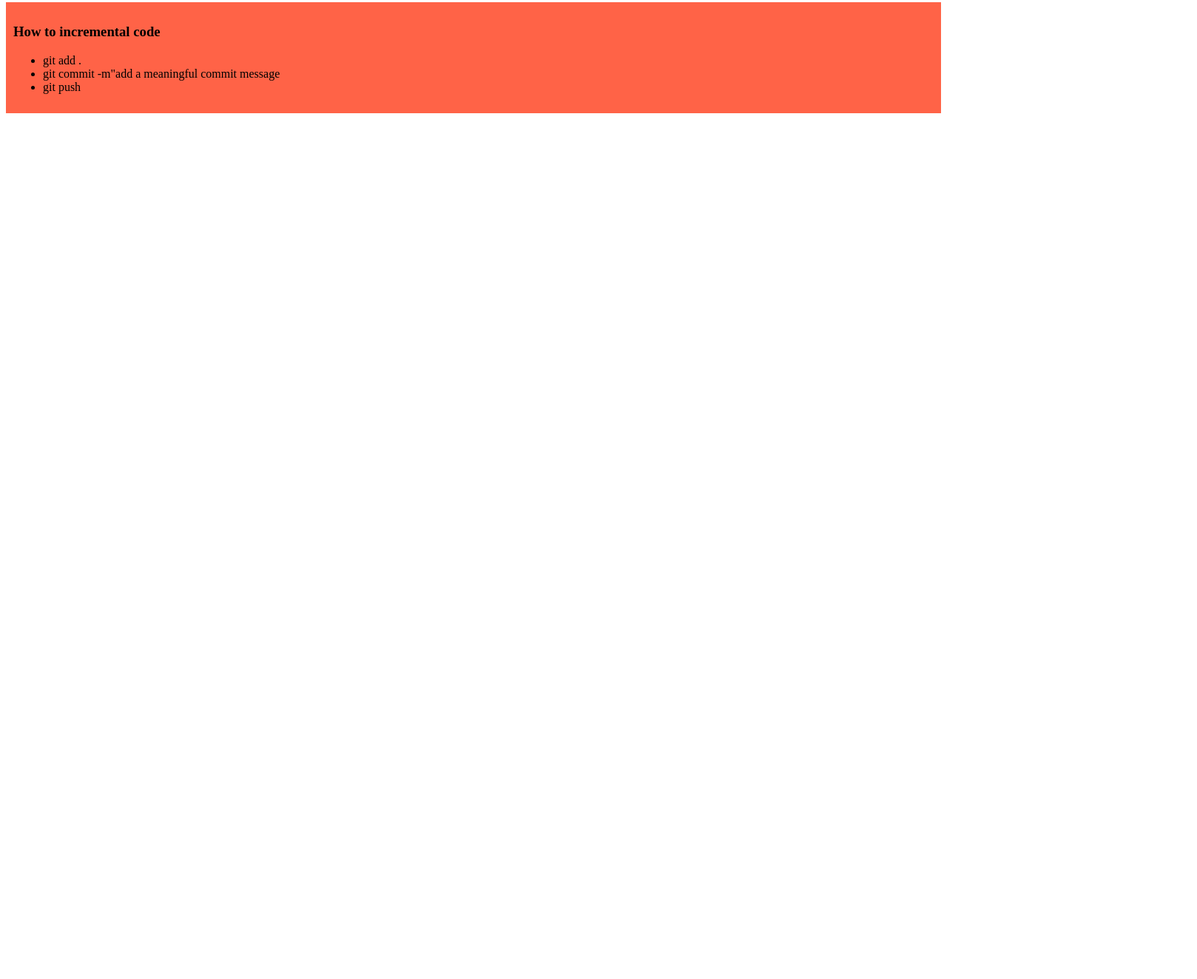
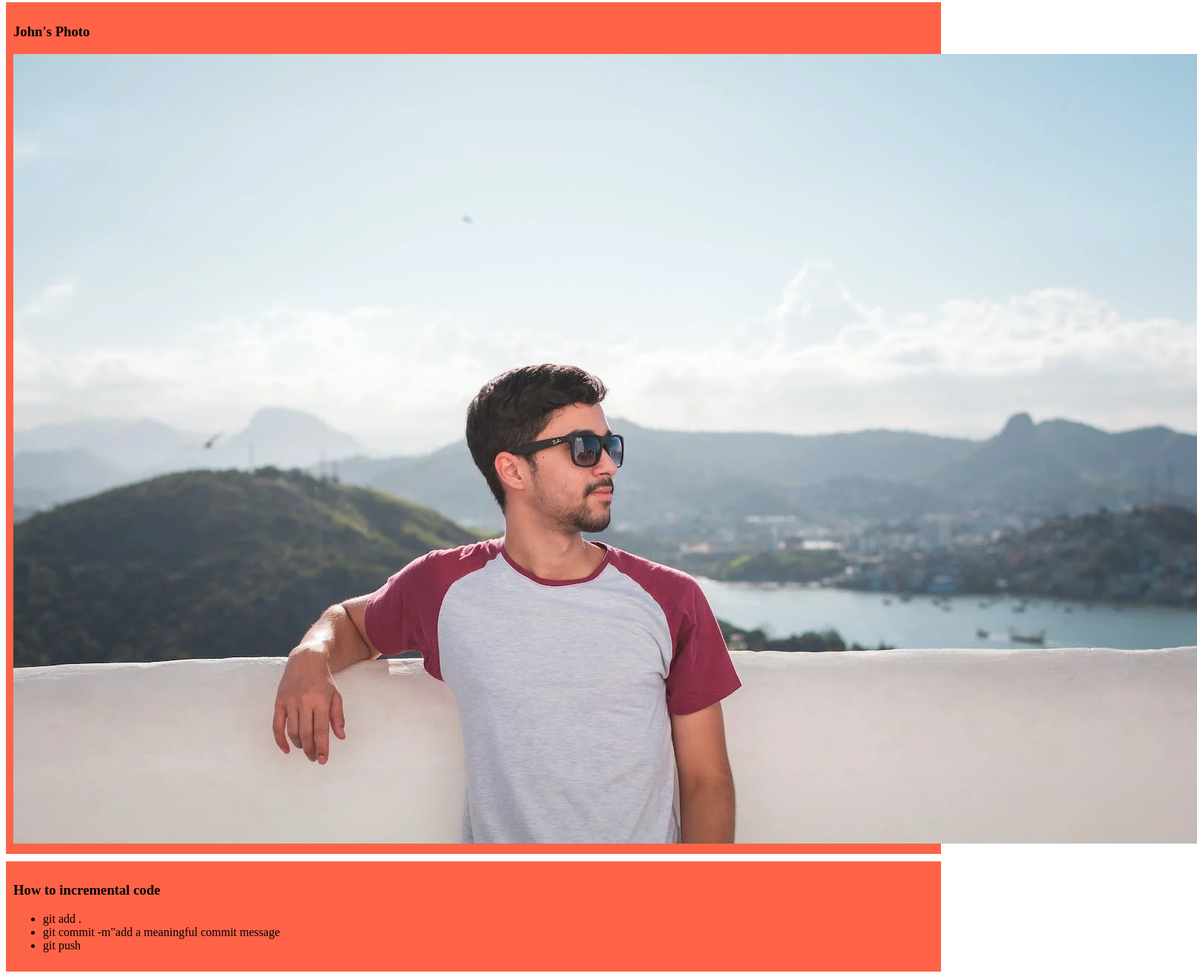
Before and after one commit to Nayem7890/my-simple-website, a plain HTML site: page index.html in a window 1280 px wide. Shown: the part 429-1752 px from the top of the page at 74% size, 1618 px wide, since content can reach past the window. Before the commit the page ends 800 px from the top, so only its background shows below. Drawn offline with Linux system fonts and the light colour scheme.

Commit message:
added the john's photo

```diff
--- a/index.html
+++ b/index.html
@@ -20,6 +20,10 @@
         <p>Lorem ipsum dolor, sit amet consectetur adipisicing elit. Quis labore nam temporibus necessitatibus commodi sed provident consequatur corrupti voluptatibus ipsam adipisci eius, eligendi repellat quos iusto laudantium maxime dolore. Eum.</p>
     </div>
     <div>
+        <h3>John's Photo</h3>
+        <img src="Images/John.webp" alt="">
+    </div>
+    <div>
         <h3>How to incremental code</h3>
         <ul>
             <li>git add .</li>
```
Also changed, not shown: Images/John.webp (added).
